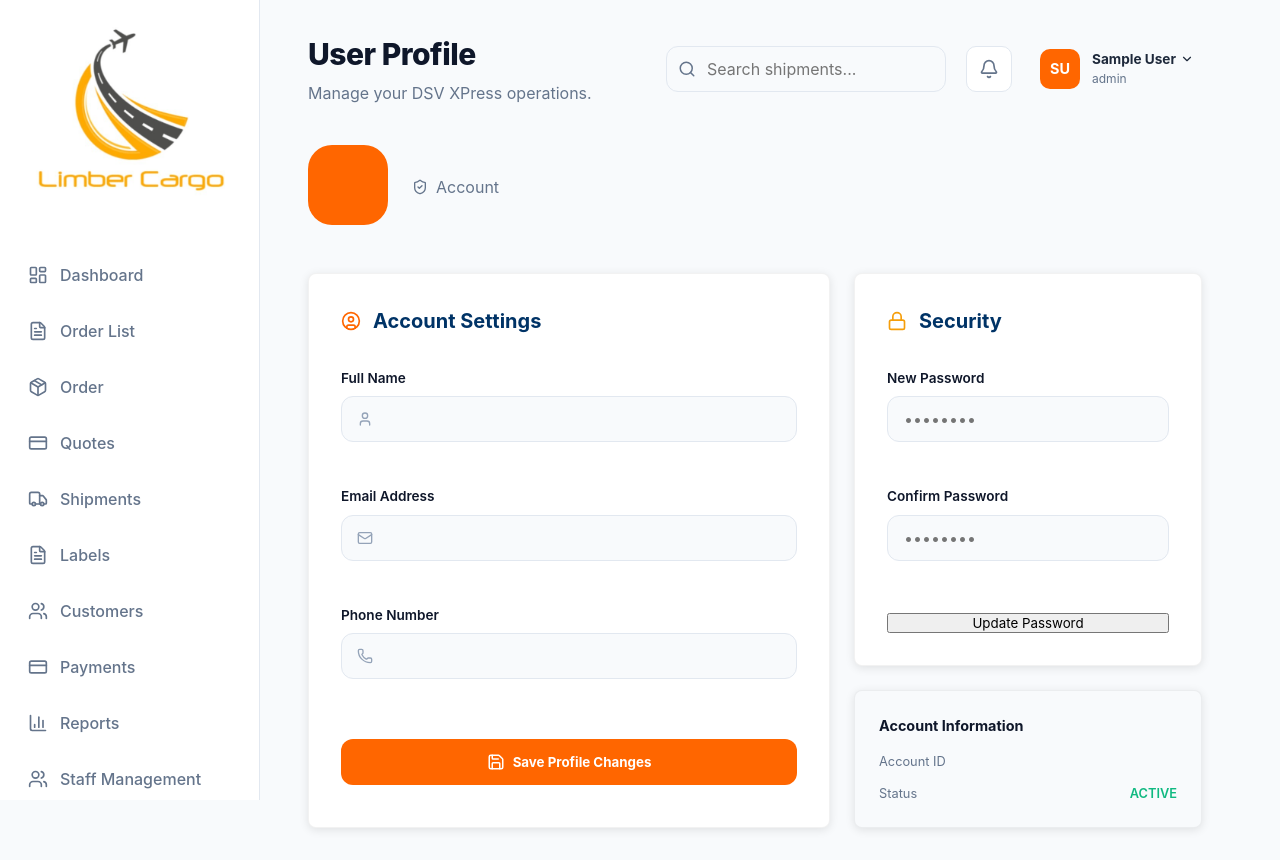
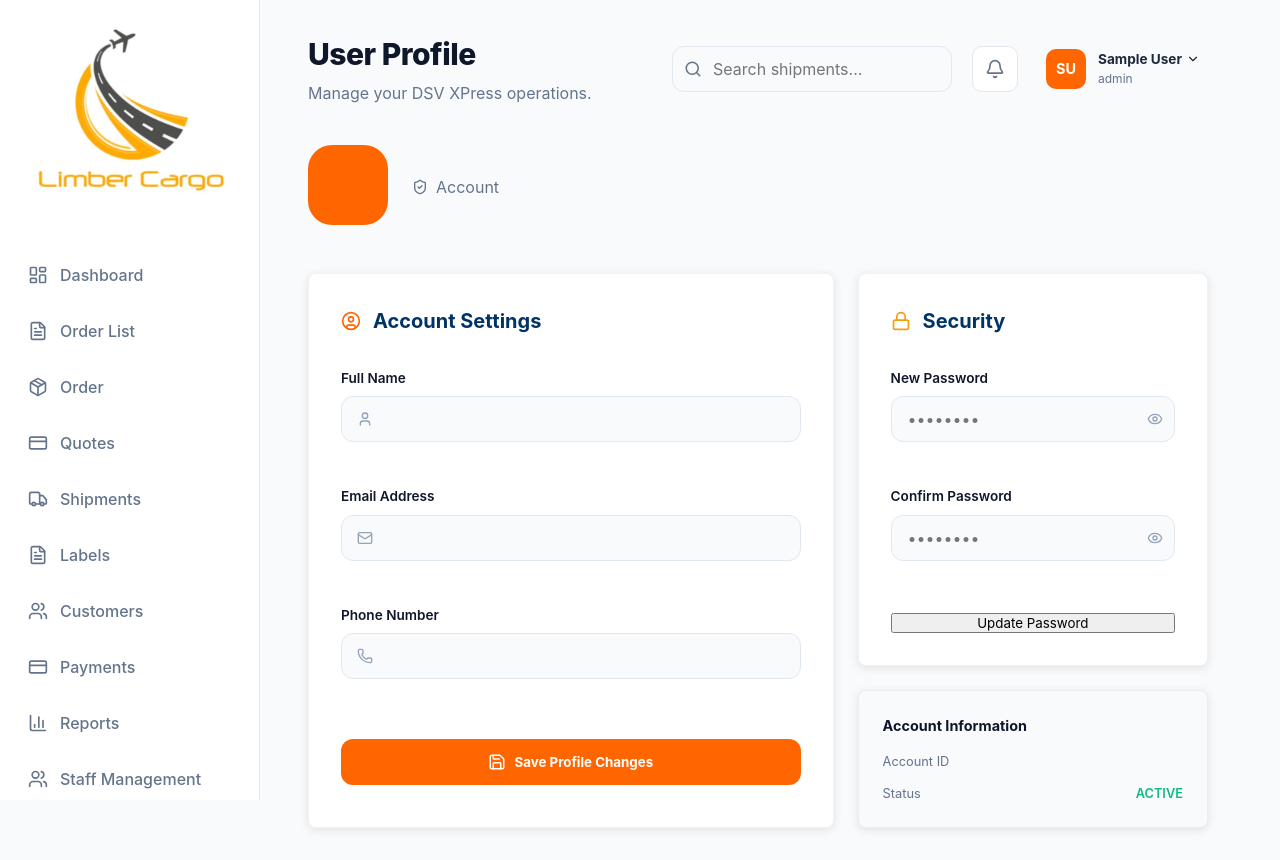
Before and after one commit to inisharul121/DSV_API, a React (Vite) app in the folder frontend/: page /profile in a window 1280 px wide. Built offline with nearby package versions, Linux system fonts and the light colour scheme; no server answers; sample sign-in values are in the browser's storage.

Commit message:
added visible button in password filed

```diff
--- a/frontend/src/pages/CustomerProfile.jsx
+++ b/frontend/src/pages/CustomerProfile.jsx
@@ -1,5 +1,5 @@
 import React, { useState, useEffect } from 'react';
-import { User, Mail, Building, Phone, Key, Save, AlertCircle, CheckCircle } from 'lucide-react';
+import { User, Mail, Building, Phone, Key, Save, AlertCircle, CheckCircle, Eye, EyeOff } from 'lucide-react';
 import dsvApi from '../api/dsvApi';
 
 const CustomerProfile = () => {
@@ -11,6 +11,8 @@ const CustomerProfile = () => {
     });
     const [password, setPassword] = useState('');
     const [confirmPassword, setConfirmPassword] = useState('');
+    const [showNewPassword, setShowNewPassword] = useState(false);
+    const [showConfirmPassword, setShowConfirmPassword] = useState(false);
     const [loading, setLoading] = useState(true);
     const [saving, setSaving] = useState(false);
     const [message, setMessage] = useState(null);
@@ -149,26 +151,52 @@ const CustomerProfile = () => {
                         <label className="input-label" style={{ display: 'flex', alignItems: 'center', gap: '0.5rem' }}>
                             <Key size={16} /> New Password
                         </label>
+                        <div style={{ position: 'relative' }}>
                             <input
-                            type="password"
+                                type={showNewPassword ? "text" : "password"}
                                 className="input-field"
                                 value={password}
                                 onChange={e => setPassword(e.target.value)}
                                 placeholder="Leave blank to keep current"
+                                style={{ width: '100%', paddingRight: '2.5rem' }}
                             />
+                            <button
+                                type="button"
+                                onClick={() => setShowNewPassword(!showNewPassword)}
+                                style={{
+                                    position: 'absolute', right: '0.75rem', top: '50%', transform: 'translateY(-50%)',
+                                    background: 'none', border: 'none', color: '#94a3b8', cursor: 'pointer', padding: 0, display: 'flex', alignItems: 'center'
+                                }}
+                            >
+                                {showNewPassword ? <EyeOff size={16} /> : <Eye size={16} />}
+                            </button>
+                        </div>
                     </div>
 
                     <div className="input-group">
                         <label className="input-label" style={{ display: 'flex', alignItems: 'center', gap: '0.5rem' }}>
                             <Key size={16} /> Confirm New Password
                         </label>
+                        <div style={{ position: 'relative' }}>
                             <input
-                            type="password"
+                                type={showConfirmPassword ? "text" : "password"}
                                 className="input-field"
                                 value={confirmPassword}
                                 onChange={e => setConfirmPassword(e.target.value)}
                                 placeholder="Confirm new password"
+                                style={{ width: '100%', paddingRight: '2.5rem' }}
                             />
+                            <button
+                                type="button"
+                                onClick={() => setShowConfirmPassword(!showConfirmPassword)}
+                                style={{
+                                    position: 'absolute', right: '0.75rem', top: '50%', transform: 'translateY(-50%)',
+                                    background: 'none', border: 'none', color: '#94a3b8', cursor: 'pointer', padding: 0, display: 'flex', alignItems: 'center'
+                                }}
+                            >
+                                {showConfirmPassword ? <EyeOff size={16} /> : <Eye size={16} />}
+                            </button>
+                        </div>
                     </div>
 
                     <div style={{ gridColumn: '1 / -1', marginTop: '1rem' }}>
--- a/frontend/src/pages/CustomerRegister.jsx
+++ b/frontend/src/pages/CustomerRegister.jsx
@@ -1,6 +1,6 @@
 import React, { useState } from 'react';
 import { Link, useNavigate } from 'react-router-dom';
-import { Truck, UserPlus, AlertCircle, CheckCircle2 } from 'lucide-react';
+import { Truck, UserPlus, AlertCircle, CheckCircle2, Eye, EyeOff } from 'lucide-react';
 import dsvApi from '../api/dsvApi';
 
 const CustomerRegister = () => {
@@ -8,6 +8,7 @@ const CustomerRegister = () => {
     const [error, setError] = useState(null);
     const [success, setSuccess] = useState(false); // New state for admin success message
     const [loading, setLoading] = useState(false);
+    const [showPassword, setShowPassword] = useState(false);
     const navigate = useNavigate();
 
     const handleChange = (e) => setForm(f => ({ ...f, [e.target.name]: e.target.value }));
@@ -42,6 +43,7 @@ const CustomerRegister = () => {
         borderRadius: '10px', color: '#f1f5f9', fontSize: '1rem',
         boxSizing: 'border-box', outline: 'none'
     };
+    const passwordInputStyle = { ...inputStyle, paddingRight: '2.5rem' };
     const labelStyle = { color: '#94a3b8', fontSize: '0.85rem', fontWeight: 500, display: 'block', marginBottom: '0.4rem' };
 
     return (
@@ -138,7 +140,19 @@ const CustomerRegister = () => {
                             </div>
                             <div>
                                 <label style={labelStyle}>Password *</label>
-                                <input name="password" type="password" value={form.password} onChange={handleChange} placeholder="Min. 8 characters" required minLength={8} style={inputStyle} />
+                                <div style={{ position: 'relative' }}>
+                                    <input name="password" type={showPassword ? "text" : "password"} value={form.password} onChange={handleChange} placeholder="Min. 8 characters" required minLength={8} style={passwordInputStyle} />
+                                    <button
+                                        type="button"
+                                        onClick={() => setShowPassword(!showPassword)}
+                                        style={{
+                                            position: 'absolute', right: '1rem', top: '50%', transform: 'translateY(-50%)',
+                                            background: 'none', border: 'none', color: '#94a3b8', cursor: 'pointer', padding: 0, display: 'flex', alignItems: 'center'
+                                        }}
+                                    >
+                                        {showPassword ? <EyeOff size={18} /> : <Eye size={18} />}
+                                    </button>
+                                </div>
                             </div>
                             <button
                                 type="submit"
--- a/frontend/src/pages/Profile.jsx
+++ b/frontend/src/pages/Profile.jsx
@@ -1,11 +1,13 @@
 import React, { useState, useEffect } from 'react';
-import { User, Mail, Phone, Lock, Save, Loader2, ShieldCheck, UserCircle } from 'lucide-react';
+import { User, Mail, Phone, Lock, Save, Loader2, ShieldCheck, UserCircle, Eye, EyeOff } from 'lucide-react';
 import dsvApi from '../api/dsvApi';
 import { toast } from 'react-hot-toast';
 
 const Profile = () => {
     const [profile, setProfile] = useState({ name: '', email: '', phone: '', role: '' });
     const [passwordData, setPasswordData] = useState({ newPassword: '', confirmPassword: '' });
+    const [showNewPassword, setShowNewPassword] = useState(false);
+    const [showConfirmPassword, setShowConfirmPassword] = useState(false);
     const [loading, setLoading] = useState(true);
     const [saving, setSaving] = useState(false);
     const [securitySaving, setSecuritySaving] = useState(false);
@@ -162,25 +164,51 @@ const Profile = () => {
                         <form onSubmit={handlePasswordSubmit} style={{ display: 'flex', flexDirection: 'column', gap: '1.25rem' }}>
                             <div className="form-group">
                                 <label style={{ display: 'block', marginBottom: '0.5rem', fontSize: '0.85rem', fontWeight: 600 }}>New Password</label>
+                                <div style={{ position: 'relative' }}>
                                     <input
                                         className="input-field"
-                                    type="password"
+                                        type={showNewPassword ? "text" : "password"}
                                         required
                                         placeholder="••••••••"
                                         value={passwordData.newPassword}
                                         onChange={(e) => setPasswordData({ ...passwordData, newPassword: e.target.value })}
+                                        style={{ width: '100%', paddingRight: '2.5rem' }}
                                     />
+                                    <button
+                                        type="button"
+                                        onClick={() => setShowNewPassword(!showNewPassword)}
+                                        style={{
+                                            position: 'absolute', right: '0.75rem', top: '50%', transform: 'translateY(-50%)',
+                                            background: 'none', border: 'none', color: '#94a3b8', cursor: 'pointer', padding: 0, display: 'flex', alignItems: 'center'
+                                        }}
+                                    >
+                                        {showNewPassword ? <EyeOff size={16} /> : <Eye size={16} />}
+                                    </button>
+                                </div>
                             </div>
                             <div className="form-group">
                                 <label style={{ display: 'block', marginBottom: '0.5rem', fontSize: '0.85rem', fontWeight: 600 }}>Confirm Password</label>
+                                <div style={{ position: 'relative' }}>
                                     <input
                                         className="input-field"
-                                    type="password"
+                                        type={showConfirmPassword ? "text" : "password"}
                                         required
                                         placeholder="••••••••"
                                         value={passwordData.confirmPassword}
                                         onChange={(e) => setPasswordData({ ...passwordData, confirmPassword: e.target.value })}
+                                        style={{ width: '100%', paddingRight: '2.5rem' }}
                                     />
+                                    <button
+                                        type="button"
+                                        onClick={() => setShowConfirmPassword(!showConfirmPassword)}
+                                        style={{
+                                            position: 'absolute', right: '0.75rem', top: '50%', transform: 'translateY(-50%)',
+                                            background: 'none', border: 'none', color: '#94a3b8', cursor: 'pointer', padding: 0, display: 'flex', alignItems: 'center'
+                                        }}
+                                    >
+                                        {showConfirmPassword ? <EyeOff size={16} /> : <Eye size={16} />}
+                                    </button>
+                                </div>
                             </div>
                             <button className="btn-secondary" type="submit" disabled={securitySaving} style={{ marginTop: '0.5rem' }}>
                                 {securitySaving ? 'Updating...' : 'Update Password'}
```
Also changed, not shown: frontend/src/pages/Login.jsx (+16 -3 lines), frontend/src/pages/Staff.jsx (+16 -2 lines), 1 other file (tests, documents, lock files or other folders). Lines whose indentation alone changed are shown as unchanged.
